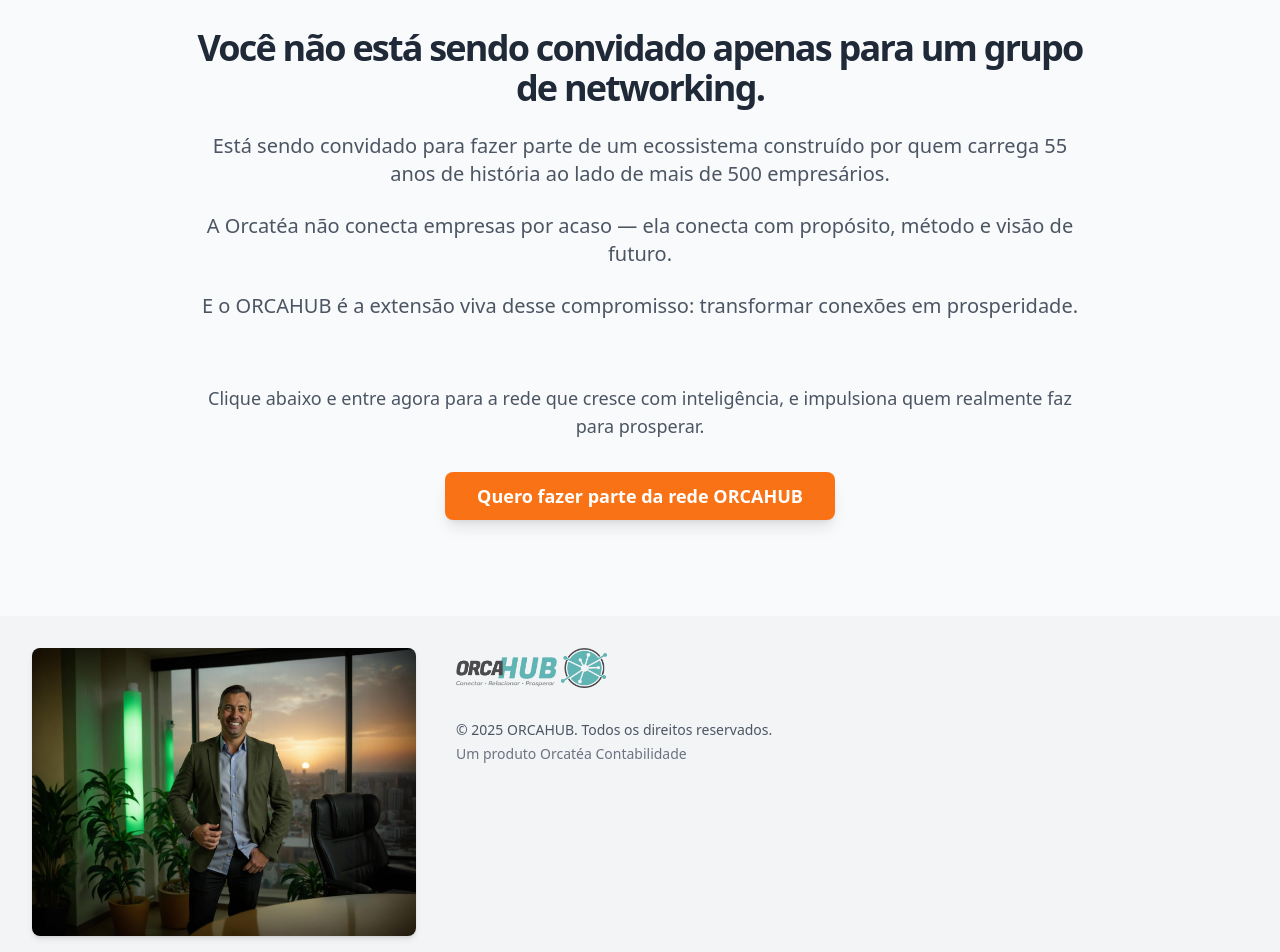
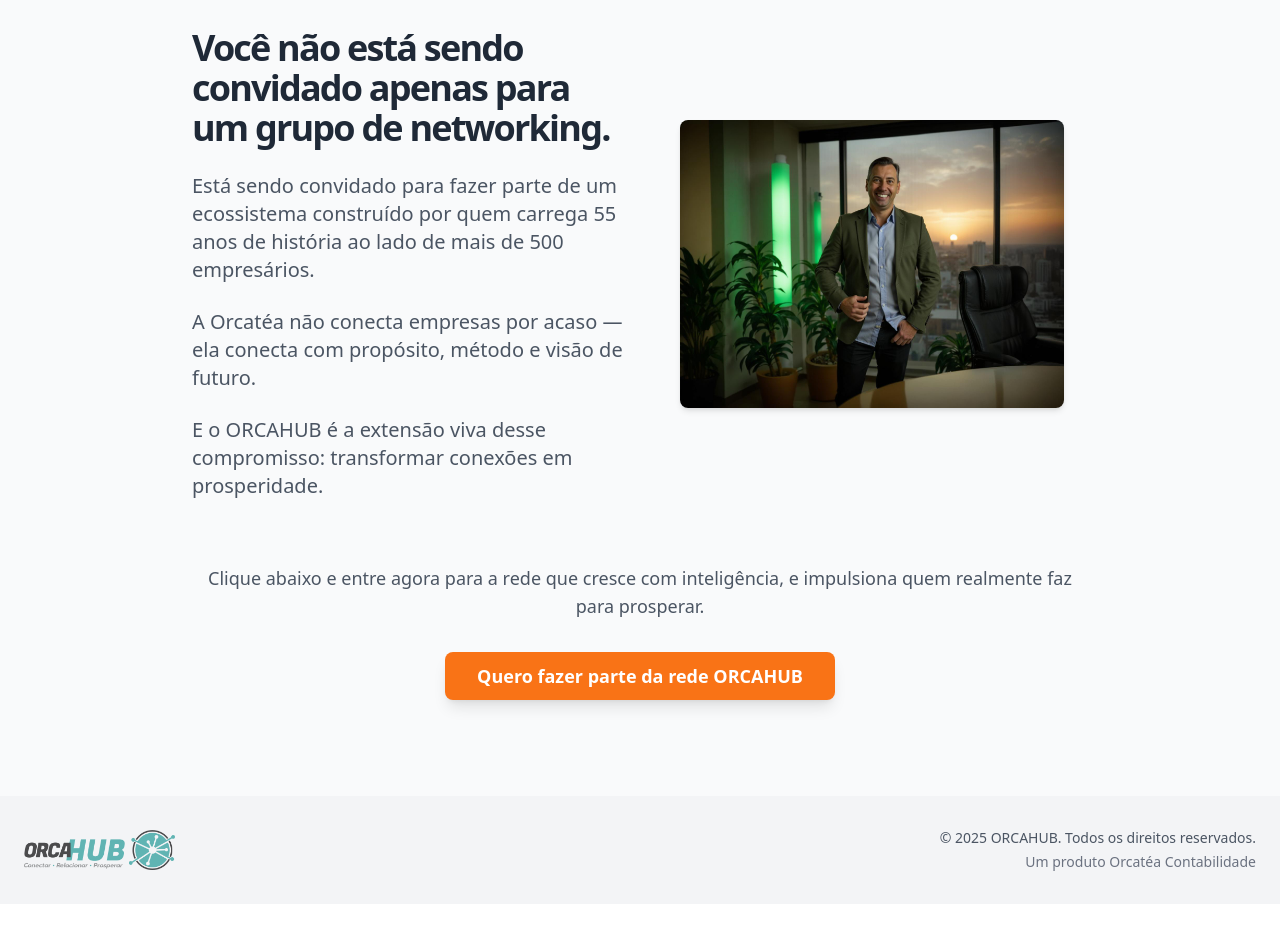
Before and after one commit to mauricilis/orcahub-prosper-together, a React (Vite) app: page / in a window 1280 px wide. Shown: the part 3860-4812 px from the top of the page. After the commit the page ends 4764 px from the top, so only its background shows below. Built offline with nearby package versions, Linux system fonts and the light colour scheme.

Commit message:
Fix: Incorrect image placement
Corrected the placement of an image in the CallToAction component.

```diff
--- a/src/components/CallToAction.tsx
+++ b/src/components/CallToAction.tsx
@@ -14,7 +14,8 @@ const CallToAction = () => {
             />
           </div>
 
-          <div className="space-y-6">
+          <div className="flex flex-col md:flex-row items-center gap-8">
+            <div className="md:w-1/2 space-y-6 text-left">
               <h2 className="text-3xl font-bold tracking-tighter md:text-4xl text-gray-800">
                 Você não está sendo convidado apenas para um grupo de networking.
               </h2>
@@ -27,6 +28,14 @@ const CallToAction = () => {
               <p className="text-xl text-gray-600 font-medium">
                 E o ORCAHUB é a extensão viva desse compromisso: transformar conexões em prosperidade.
               </p>
+            </div>
+            <div className="md:w-1/2 flex justify-center mt-6 md:mt-0">
+              <img
+                src="/lovable-uploads/6e943a24-554c-45f9-a427-b78203aeebc8.png"
+                alt="Executive"
+                className="h-auto w-full max-w-xs md:max-w-sm rounded-lg shadow-md"
+              />
+            </div>
           </div>
 
           <div className="pt-8">
--- a/src/components/Footer.tsx
+++ b/src/components/Footer.tsx
@@ -3,26 +3,15 @@ const Footer = () => {
   return (
     <footer className="w-full py-8 bg-gray-100">
       <div className="container px-4 md:px-6">
-        <div className="flex flex-col md:flex-row items-center md:items-start gap-8">
-          {/* Executive Image */}
-          <div className="md:w-1/3 flex justify-center">
-            <img
-              src="/lovable-uploads/6e943a24-554c-45f9-a427-b78203aeebc8.png"
-              alt="Executive"
-              className="h-auto w-full max-w-xs md:max-w-sm rounded-lg shadow-md"
-            />
-          </div>
-
-          {/* Footer Content */}
-          <div className="md:w-2/3 flex flex-col items-center md:items-start">
-            <div className="mb-4">
+        <div className="flex flex-col md:flex-row justify-between items-center">
+          <div className="mb-4 md:mb-0">
             <img
               src="/lovable-uploads/e570cf41-f606-49c5-bfdc-b7cc2e65f5b1.png"
               alt="ORCAHUB Logo"
               className="h-10 w-auto"
             />
           </div>
-            <div className="text-center md:text-left mt-4">
+          <div className="text-center md:text-right">
             <p className="text-sm text-gray-600">
               © {new Date().getFullYear()} ORCAHUB. Todos os direitos reservados.
             </p>
@@ -32,7 +21,6 @@ const Footer = () => {
           </div>
         </div>
       </div>
-      </div>
     </footer>
   );
 };
```
Lines whose indentation alone changed are shown as unchanged.
